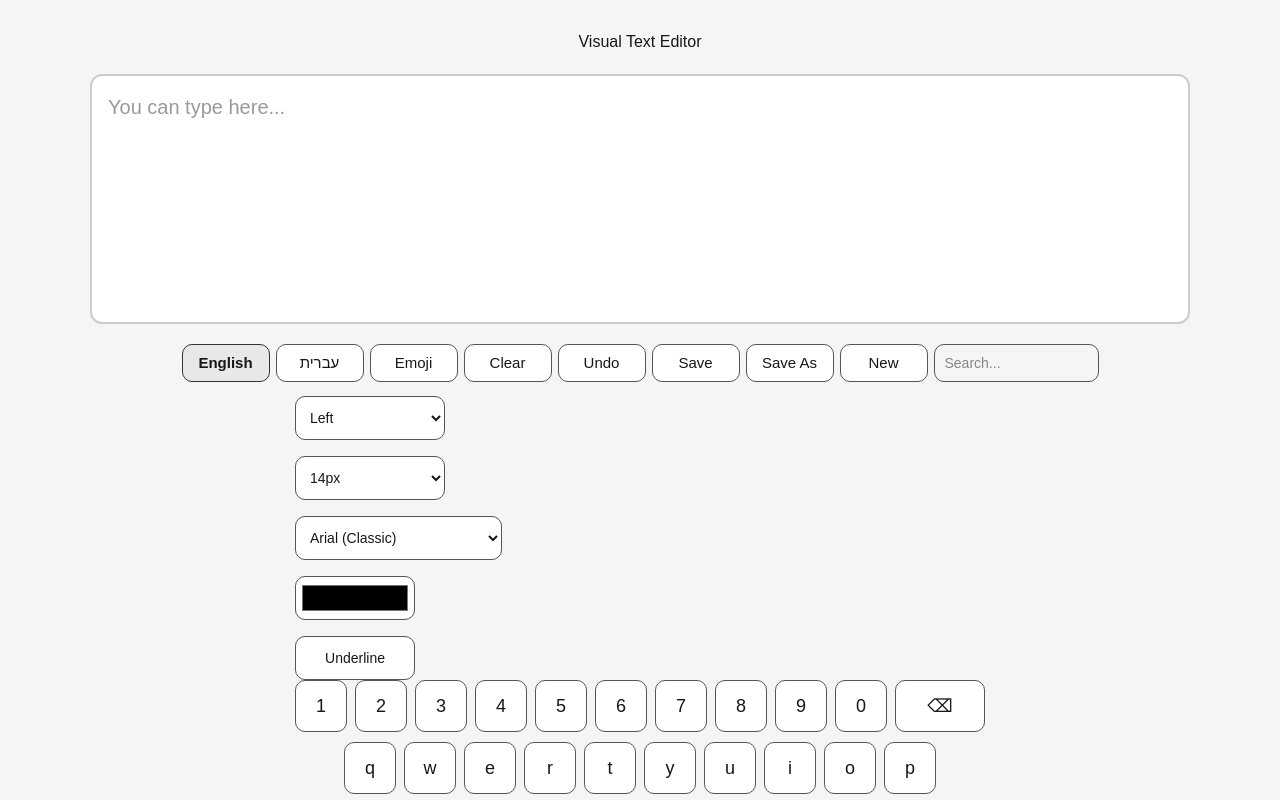
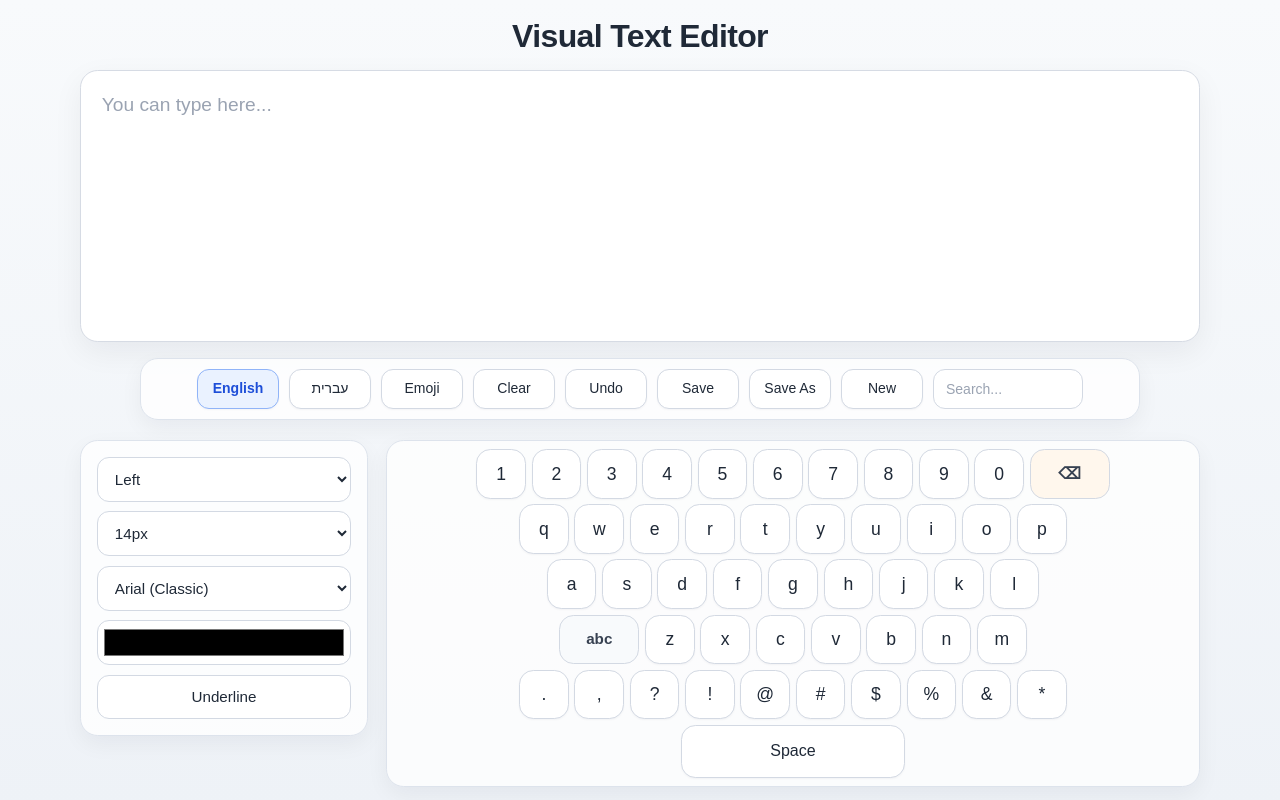
Before and after one commit to saraborgen1/fullstackproject-4, a Next.js app: page / in a window 1280 px wide. Shown: the top 800 px of the page. Built offline with nearby package versions, Linux system fonts and the light colour scheme.

Commit message:
עיצוב

```diff
--- a/styles/Keyboard.module.css
+++ b/styles/Keyboard.module.css
@@ -1,19 +1,21 @@
 .keyboardContainer {
   width: 100%;
-  max-width: 760px;
+  max-width: 100%;
   text-align: center;
   margin-top: 0;
-  margin-bottom: 20px;
-}
-
-.keyboardTitle {
-  margin-bottom: 16px;
+  margin-bottom: 0.6vh;
+  padding: 1vh 0.9vw;
+  background-color: rgba(255, 255, 255, 0.78);
+  border: 1px solid #dde3ec;
+  border-radius: 1.1rem;
+  box-shadow: 0 8px 22px rgba(15, 23, 42, 0.05);
+  box-sizing: border-box;
 }
 
 .keyboard {
   display: flex;
   flex-direction: column;
-  gap: 10px;
+  gap: 0.7vh;
   align-items: center;
   width: 100%;
 }
@@ -22,85 +24,99 @@
   display: flex;
   justify-content: center;
   align-items: center;
-  gap: 8px;
+  gap: 0.45vw;
   flex-wrap: wrap;
 }
 
 .keyBtn {
-  min-width: 52px;
-  height: 52px;
-  padding: 0 12px;
-  font-size: 18px;
-  border: 1px solid #555;
-  border-radius: 10px;
-  background-color: white;
+  min-width: 3.1rem;
+  min-height: 3.1rem;
+  padding: 0 0.7rem;
+  font-size: min(1.1rem, 2vw);
+  font-weight: 500;
+  color: #1f2937;
+  border: 1px solid #d3d9e3;
+  border-radius: 0.9rem;
+  background: #ffffff;
   cursor: pointer;
+  transition: all 0.18s ease;
+  box-shadow: 0 1px 2px rgba(15, 23, 42, 0.04);
 }
 
 .keyBtn:hover {
-  background-color: #f0f0f0;
+  background-color: #f8fafc;
+  border-color: #bfc8d6;
+  transform: translateY(-1px);
 }
 
 .specialBtn {
-  min-width: 90px;
-  height: 52px;
-  font-size: 16px;
-  border: 1px solid #555;
-  border-radius: 10px;
-  background-color: #f7f7f7;
+  min-width: 5rem;
+  min-height: 3.1rem;
+  font-size: min(0.95rem, 1.8vw);
+  font-weight: 600;
+  color: #374151;
+  border: 1px solid #d3d9e3;
+  border-radius: 0.9rem;
+  background: #f8fafc;
   cursor: pointer;
-}
-
-.specialBtn:hover {
-  background-color: #ececec;
+  transition: all 0.18s ease;
 }
 
 .spaceBtn {
-  width: 320px;
-  max-width: 70%;
-  height: 52px;
-  font-size: 18px;
-  border: 1px solid #555;
-  border-radius: 10px;
-  background-color: white;
+  width: min(42%, 20rem);
+  min-width: 14rem;
+  min-height: 3.3rem;
+  display: inline-flex;
+  align-items: center;
+  justify-content: center;
+  font-size: min(1rem, 1.9vw);
+  font-weight: 500;
+  color: #1f2937;
+  border: 1px solid #d3d9e3;
+  border-radius: 0.9rem;
+  background: #ffffff;
   cursor: pointer;
+  transition: all 0.18s ease;
+  box-shadow: 0 1px 2px rgba(15, 23, 42, 0.04);
+  white-space: nowrap;
 }
 
 .spaceBtn:hover {
-  background-color: #f0f0f0;
+  background-color: #f8fafc;
+  border-color: #bfc8d6;
 }
 
 .backspaceBtn {
-  min-width: 90px;
-  height: 52px;
-  font-size: 18px;
-  border: 1px solid #555;
-  border-radius: 10px;
-  background-color: white;
+  min-width: 5rem;
+  min-height: 3.1rem;
+  font-size: min(1rem, 1.9vw);
+  font-weight: 600;
+  color: #374151;
+  border: 1px solid #d3d9e3;
+  border-radius: 0.9rem;
+  background: #fff7ed;
   cursor: pointer;
+  transition: all 0.18s ease;
 }
 
-.backspaceBtn:hover {
-  background-color: #f0f0f0;
-}
+@media (max-height: 750px) {
+  .keyboard {
+    gap: 0.55vh;
+  }
 
-@media (max-width: 768px) {
   .keyBtn {
-    min-width: 46px;
-    height: 46px;
-    font-size: 16px;
+    min-width: 2.8rem;
+    min-height: 2.8rem;
+    font-size: 1rem;
   }
 
   .specialBtn,
   .backspaceBtn {
-    min-width: 78px;
-    height: 46px;
-    font-size: 15px;
+    min-height: 2.8rem;
   }
 
   .spaceBtn {
-    width: 260px;
-    height: 46px;
-    font-size: 16px;
+    min-height: 3rem;
+    min-width: 12rem;
   }
 }
--- a/styles/KeyboardTools.module.css
+++ b/styles/KeyboardTools.module.css
@@ -1,43 +1,71 @@
 .container {
   width: 100%;
-  max-width: 760px;
+  max-width: 1000px; /* היה קטן מדי */
   display: flex;
   justify-content: center;
   align-items: center;
-  gap: 6px;
+  gap: 10px;
   flex-wrap: nowrap;
   margin: 0 auto 14px auto;
+  padding: 10px 14px;
+  background-color: rgba(255, 255, 255, 0.82);
+  border: 1px solid #dde3ec;
+  border-radius: 18px;
+  box-shadow: 0 8px 22px rgba(15, 23, 42, 0.05);
+  box-sizing: border-box;
 }
 
 .toolButton {
-  min-width: 88px;
-  height: 38px;
-  border: 1px solid #555;
-  border-radius: 10px;
-  background-color: white;
+  min-width: 82px;
+  height: 40px;
+  border: 1px solid #d3d9e3;
+  border-radius: 12px;
+  background: #ffffff;
+  color: #1f2937;
   cursor: pointer;
-  font-size: 15px;
-  transition: 0.2s;
-  padding: 0 8px;
+  font-size: 14px;
+  font-weight: 500;
+  transition: all 0.18s ease;
+  padding: 0 10px;
+  box-shadow: 0 1px 2px rgba(15, 23, 42, 0.04);
 }
 
 .toolButton:hover {
-  background-color: #f0f0f0;
+  background-color: #f8fafc;
+  border-color: #bfc8d6;
+  transform: translateY(-1px);
+}
+
+.toolButton:active {
+  transform: translateY(0);
 }
 
 .active {
-  background-color: #e8e8e8;
-  border-color: #333;
+  background: #eaf2ff;
+  border-color: #90b4f8;
+  color: #1d4ed8;
   font-weight: 600;
 }
 
 .searchInput {
-  width: 165px;
-  height: 38px;
-  border: 1px solid #555;
-  border-radius: 10px;
-  padding: 0 10px;
+  width: 150px;
+  height: 40px;
+  border: 1px solid #d3d9e3;
+  border-radius: 12px;
+  padding: 0 12px;
   font-size: 14px;
+  color: #1f2937;
   outline: none;
   box-sizing: border-box;
+  background: #ffffff;
+  transition: border-color 0.18s ease, box-shadow 0.18s ease;
 }
+
+.searchInput:focus {
+  border-color: #90b4f8;
+  box-shadow: 0 0 0 3px rgba(59, 130, 246, 0.12);
+}
+
+.searchInput::placeholder {
+  color: #9aa3b2;
+}
--- a/styles/Page.module.css
+++ b/styles/Page.module.css
@@ -1,13 +1,13 @@
 .page {
   min-height: 100vh;
-  background-color: #f5f5f5;
-  padding: 30px 20px;
+  background: linear-gradient(180deg, #f8fafc 0%, #eef2f7 100%);
+  padding: 1.5vh 2vw;
   box-sizing: border-box;
 }
 
 .wrapper {
-  width: 100%;
-  max-width: 1100px;
+  width: min(100%, 92vw);
+  max-width: 70rem;
   margin: 0 auto;
   display: flex;
   flex-direction: column;
@@ -15,22 +15,26 @@
 }
 
 .title {
-  margin: 0 0 20px 0;
+  margin: 0 0 1.2vh 0;
   text-align: center;
+  font-size: min(2rem, 4vw);
+  font-weight: 700;
+  color: #1f2937;
+  letter-spacing: -0.02em;
 }
 
-.bottomArea {
+.keyboardArea {
   width: 100%;
   display: flex;
   justify-content: center;
   align-items: flex-start;
-  gap: 24px;
-  margin-top: 20px;
+  gap: 1.4vw;
+  margin-top: 0.8vh;
   flex-wrap: nowrap;
 }
 
-@media (max-width: 1000px) {
-  .bottomArea {
+@media (max-width: 900px) {
+  .keyboardArea {
     flex-direction: column;
     align-items: center;
   }
--- a/styles/TextDisplay.module.css
+++ b/styles/TextDisplay.module.css
@@ -1,31 +1,51 @@
 .container {
   width: 100%;
   margin-top: 0;
-  margin-bottom: 20px;
+  margin-bottom: 2vh;
 }
 
 .editor {
   width: 100%;
-  min-height: 250px;
-  background-color: white;
-  border: 2px solid #ccc;
-  border-radius: 12px;
-  padding: 16px;
-  font-size: 20px;
+  min-height: 28vh;
+  height: 34vh;
+  max-height: 40vh;
+  background-color: #ffffff;
+  border: 1px solid #d6dbe4;
+  border-radius: 1.1rem;
+  padding: 1.2rem 1.3rem;
+  font-size: min(1.2rem, 2.2vw);
+  line-height: 1.6;
   text-align: left;
+  color: #1f2937;
   outline: none;
   box-sizing: border-box;
+  box-shadow: 0 10px 30px rgba(15, 23, 42, 0.06);
+  overflow-y: auto;
+  transition: border-color 0.2s ease, box-shadow 0.2s ease;
+}
+
+.editor:focus {
+  border-color: #94a3b8;
+  box-shadow: 0 12px 34px rgba(15, 23, 42, 0.09);
 }
 
 .editor:empty:before {
   content: attr(data-placeholder);
-  color: #999;
+  color: #9aa3b2;
   pointer-events: none;
 }
 
 .editor mark {
-  background-color: yellow;
-  color: black;
-  padding: 0 2px;
-  border-radius: 4px;
+  background-color: #fde68a;
+  color: #111827;
+  padding: 0 0.15em;
+  border-radius: 0.25rem;
 }
+
+@media (max-height: 750px) {
+  .editor {
+    min-height: 22vh;
+    height: 28vh;
+    max-height: 32vh;
+  }
+}
--- a/styles/TextStyleTools.module.css
+++ b/styles/TextStyleTools.module.css
@@ -1,37 +1,55 @@
 .toolsRow {
   display: flex;
-  flex-direction: column; /* מסדר את הכלים בטור אנכי */
-  gap: 16px;
-  width: auto;            /* חשוב: מבטל את ה-100% כדי שלא ידחף את המקלדת */
-  min-width: 160px;
+  flex-direction: column;
+  gap: 1.2vh;
+  width: 100%;
+  min-width: 15rem;
+  max-width: 18rem;
+  padding: 1rem;
+  background-color: rgba(255, 255, 255, 0.82);
+  border: 1px solid #dde3ec;
+  border-radius: 1.1rem;
+  box-shadow: 0 8px 22px rgba(15, 23, 42, 0.05);
+  box-sizing: border-box;
 }
 
-
+.toolGroup {
+  display: flex;
+  justify-content: center;
+}
 
 .toolGroup button,
 .toolGroup select,
 .toolGroup input[type="color"] {
-  height: 44px;
-  min-width: 120px;
-  border: 1px solid #555;
-  border-radius: 10px;
-  background-color: white;
+  min-height: 2.8rem;
+  width: 100%;
+  border: 1px solid #d3d9e3;
+  border-radius: 0.75rem;
+  background: #ffffff;
+  color: #1f2937;
   cursor: pointer;
-  font-size: 14px;
-  padding: 0 10px;
+  font-size: min(0.95rem, 1.8vw);
+  font-weight: 500;
+  padding: 0 0.8rem;
   box-sizing: border-box;
+  transition: all 0.18s ease;
 }
 
-.toolGroup select {
-  min-width: 150px;
+.toolGroup button:hover,
+.toolGroup select:hover,
+.toolGroup input[type="color"]:hover {
+  border-color: #bfc8d6;
+  background-color: #f8fafc;
+}
+
+.toolGroup button:focus,
+.toolGroup select:focus,
+.toolGroup input[type="color"]:focus {
+  outline: none;
+  border-color: #90b4f8;
+  box-shadow: 0 0 0 3px rgba(59, 130, 246, 0.12);
 }
 
 .toolGroup input[type="color"] {
-  width: 90px;
-  padding: 4px;
+  padding: 0.25rem;
 }
-
-.container {
-  width: 260px;
-  min-width: 260px;
-}
```
